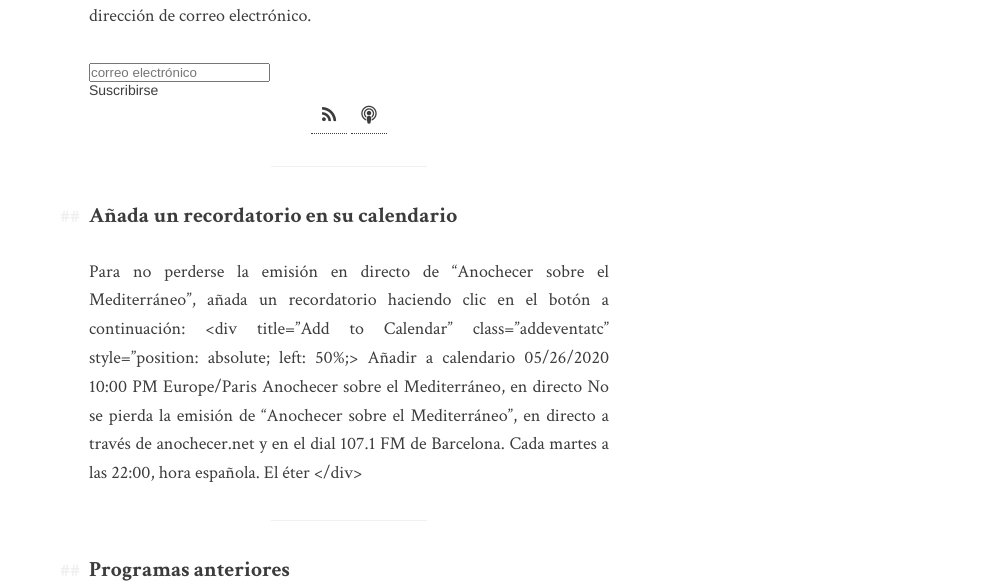
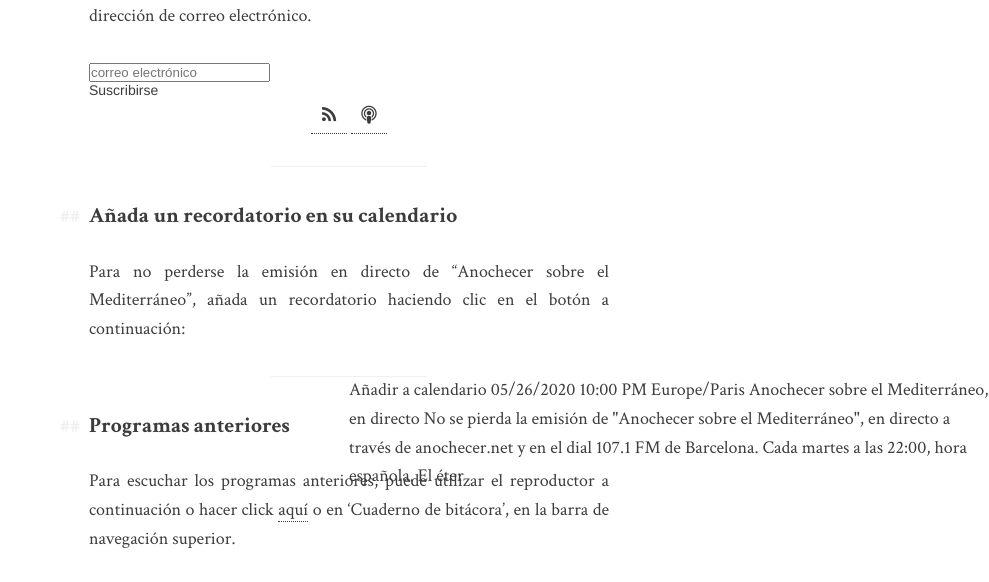
Before and after one commit to dieguitocollado/anochecer2, a Jekyll site: the page built from index.md, in a window 1280 px wide and 900 px high, scrolled down 1340 px, cut to the strip 0-582 px from the top of the window. Shown: the whole strip, without its empty margins (291-1280 px from the left). Built offline with Jekyll 4.4.1, drawn with Linux system fonts in a browser that asks for light colours; comment, search, counter and statistics services are not loaded.

Commit message:
Update index.md

```diff
--- a/index.md
+++ b/index.md
@@ -56,7 +56,7 @@ Para recibir actualizaciones y recordatorios, así como los episodios para su es
 ---
 ### Añada un recordatorio en su calendario
 Para no perderse la emisión en directo de "Anochecer sobre el Mediterráneo", añada un recordatorio haciendo clic en el botón a continuación:
-<div title="Add to Calendar" class="addeventatc" style="position: absolute; left: 50%;>
+<div title="Add to Calendar" class="addeventatc" style="position: absolute; left: 50%;">
     Añadir a calendario
     <span class="start">05/26/2020 10:00 PM</span>
     <span class="timezone">Europe/Paris</span>
```
